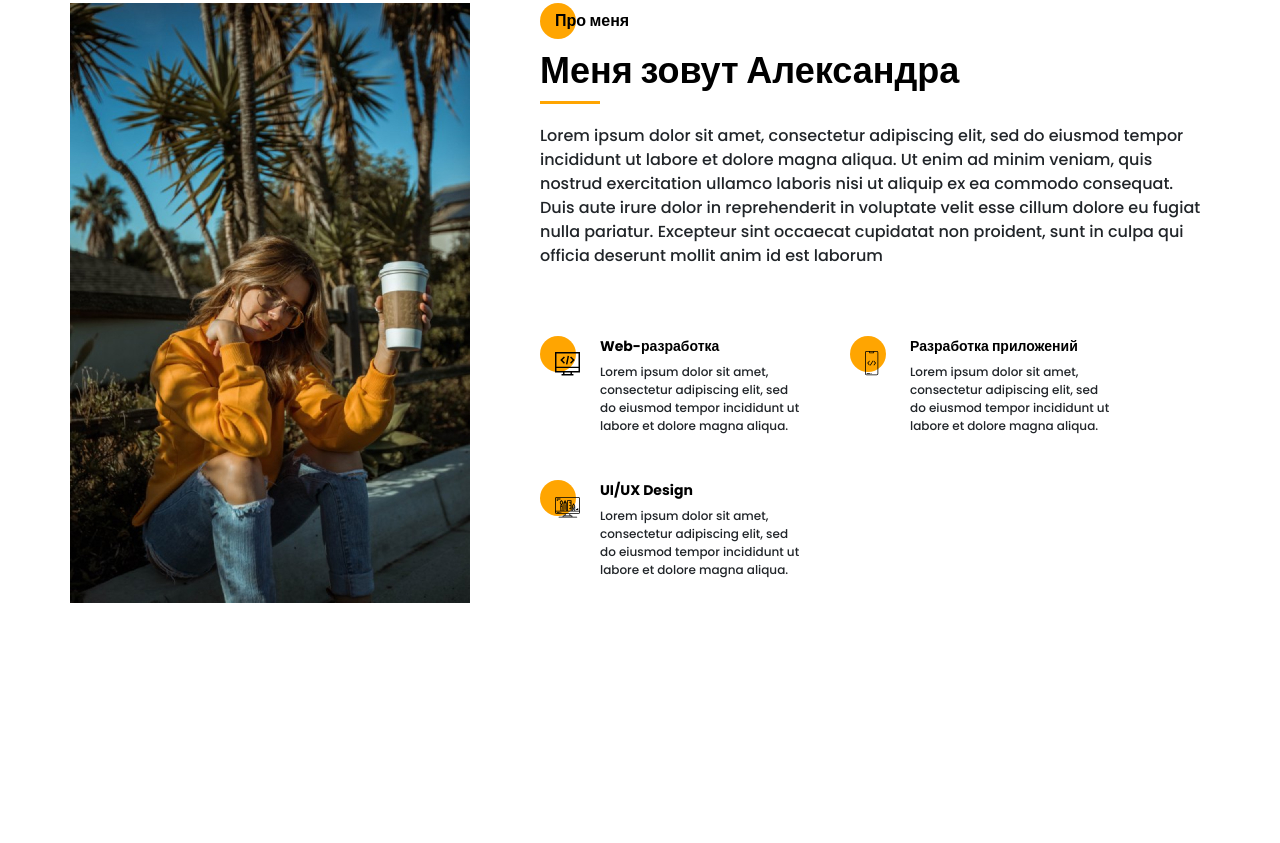
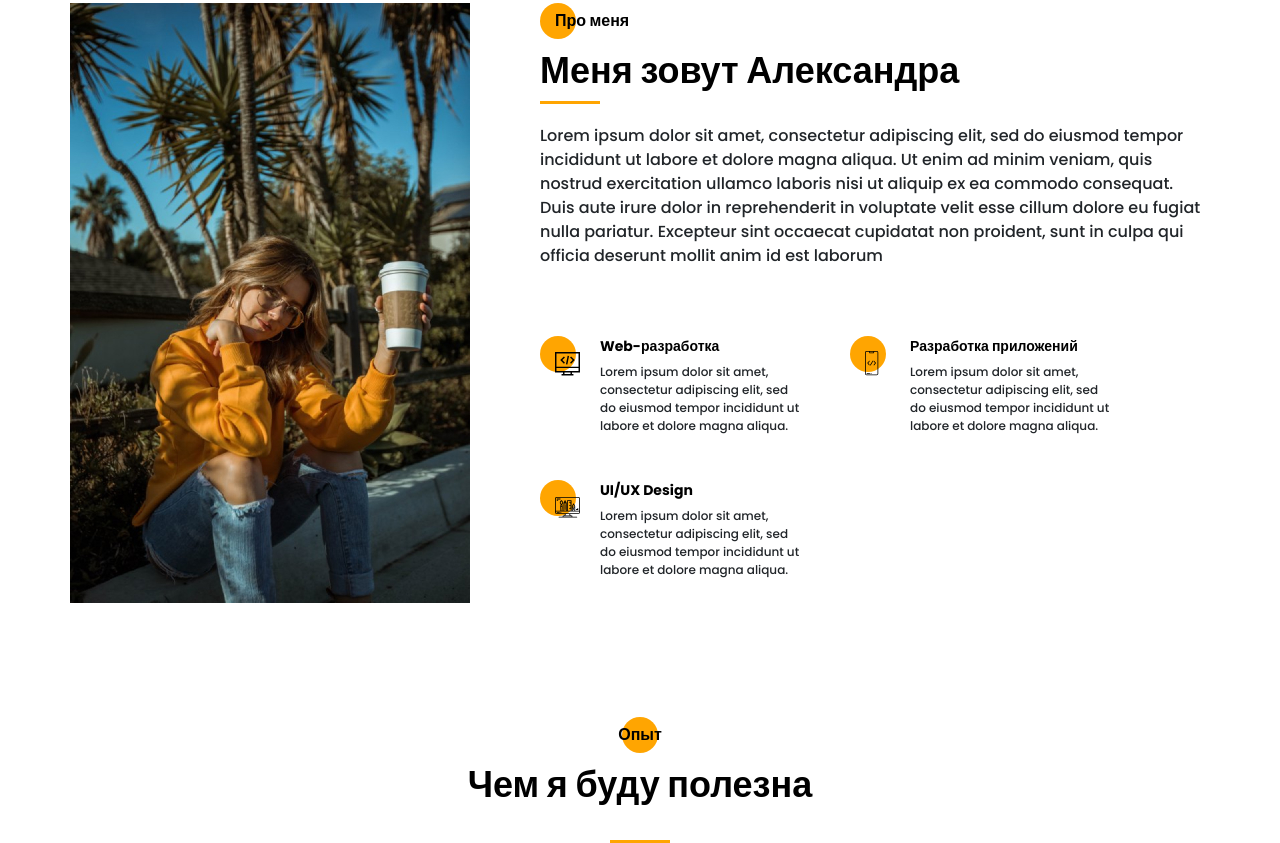
Before and after one commit to AndrDavik/Portfolio, a website: page src/index.html in a window 1280 px wide. Shown: the part 917-1760 px from the top of the page. Before the commit the page ends 1520 px from the top, so only its background shows below. Drawn offline with Linux system fonts and the light colour scheme.

Commit message:
begin section resume

```diff
--- a/src/index.html
+++ b/src/index.html
@@ -175,6 +175,14 @@
         </div>
     </section>
 
+    <section class="resume">
+        <div class="container">
+            <h2 class="title title_fz16 resume__title">Опыт</h2>
+            <div class="title resume__subtitle">Чем я буду полезна</div>
+            <div class="divider"></div>
+        </div>
+    </section>
+
     <script src="js/script.js"></script>
 </body>
 
--- a/src/sass/blocks/_about.scss
+++ b/src/sass/blocks/_about.scss
@@ -17,12 +17,9 @@
 	&__descr {
 		position: relative;
         padding-top: 6px;
-        .divider {
-			width: 60px;
-			height: 3px;
-			background-color: $main-color;
-            margin-top: 0;
-        }
+		.divider {
+			margin: 0;
+		}
     }
 	&__text {
 		margin-top: 20px;
--- /dev/null
+++ b/src/sass/blocks/_resume.scss
@@ -0,0 +1,16 @@
+.resume {
+    padding-top: 120px;
+    &__title {
+        position: relative;
+        text-align: center;
+        @include before_circle;
+        &:before {
+            top: -6px;
+            left: 50%;
+            transform: translateX(-50%);
+        }
+    }
+    &__subtitle {
+        text-align: center;
+    }
+}
--- a/src/sass/style.scss
+++ b/src/sass/style.scss
@@ -15,9 +15,17 @@
     margin: 0 auto;
 }
 
+.divider {
+    width: 60px;
+    height: 3px;
+    background-color: $main-color;
+    margin: 25px auto 0 auto;
+}
+
 @import 'blocks/promo';
 @import 'blocks/title';
 @import 'blocks/button';
 @import 'blocks/sidepanel';
 @import 'blocks/menu';
 @import 'blocks/about';
+@import 'blocks/resume';
```
Also changed, not shown: dist/css/style.min.css, dist/index.html, src/css/style.min.css, 1 other file.
